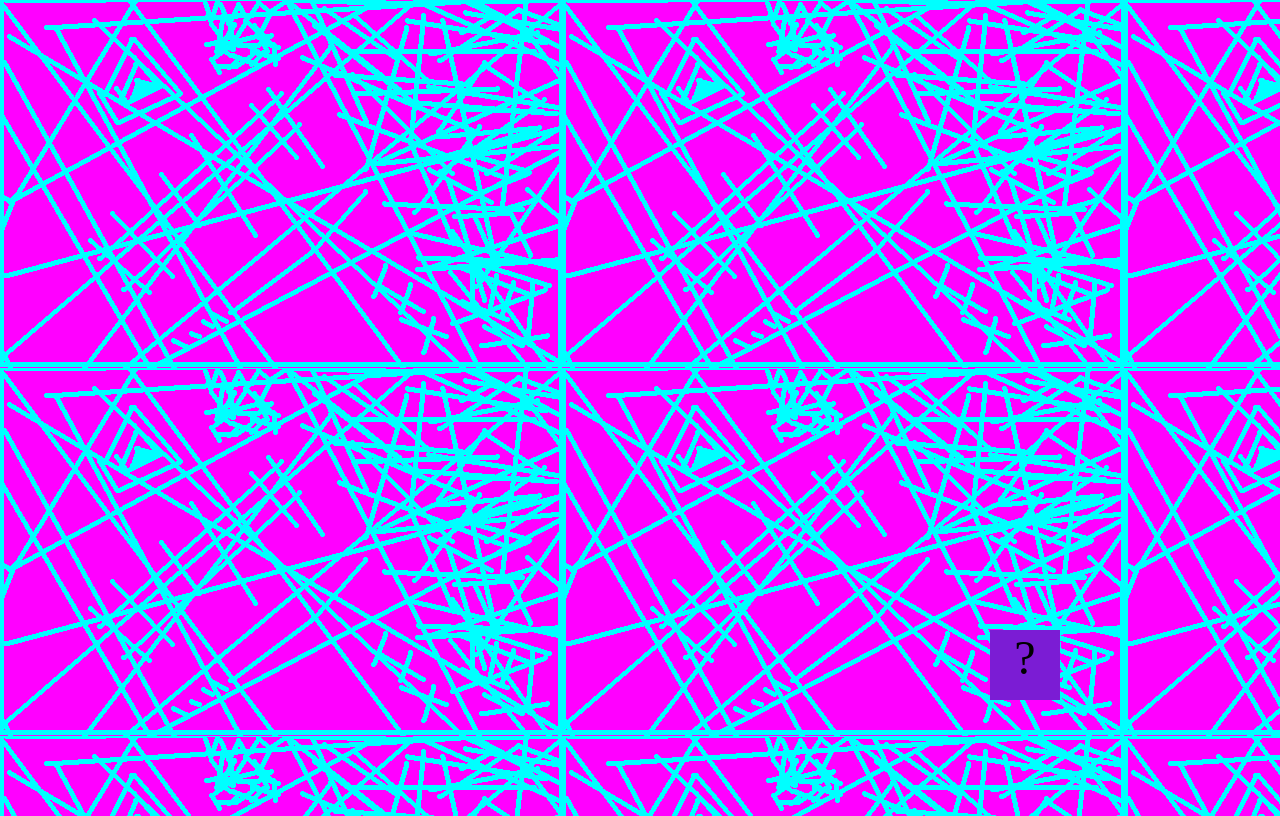
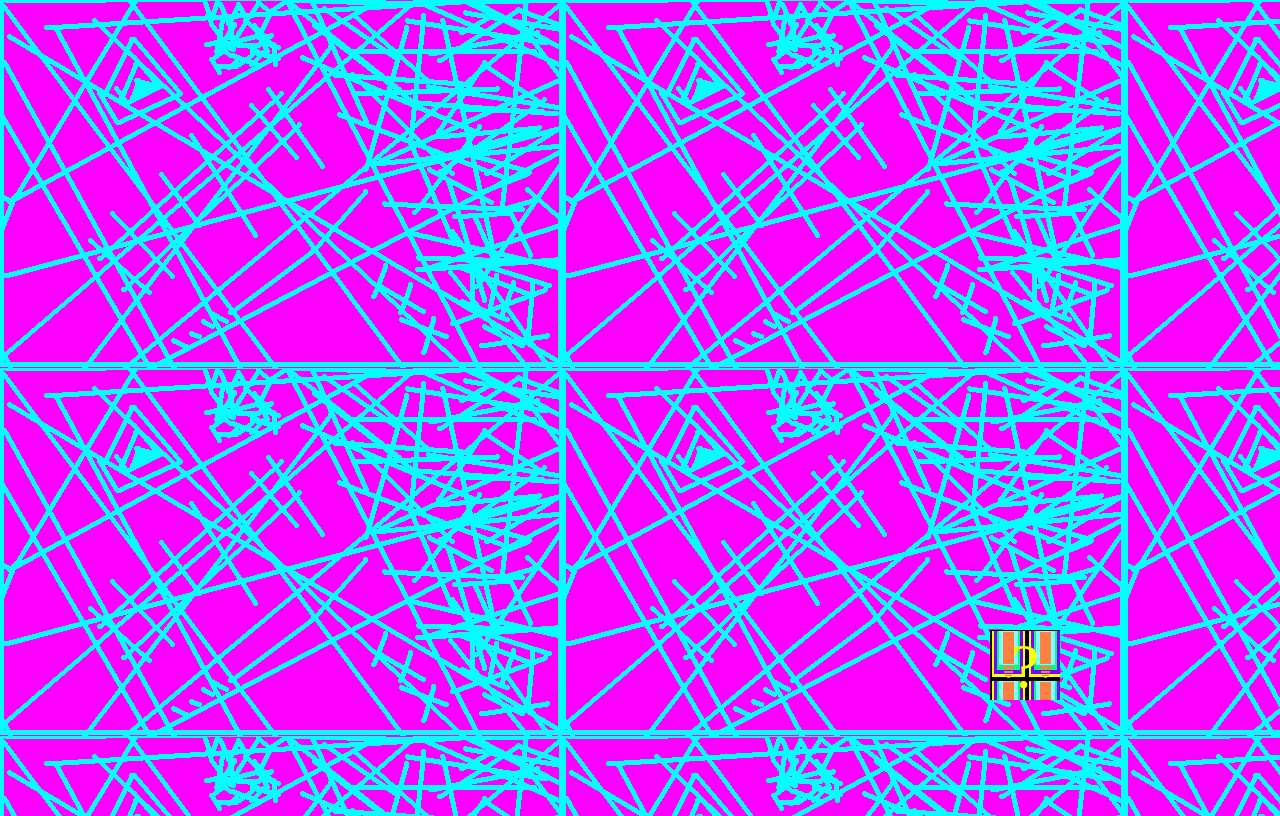
Before and after one commit to inglefieldM/inglefieldM.github.io, a plain HTML site: page fsd-projects/bouncing-box/index.html in a window 1280 px wide. Drawn offline with Linux system fonts and the light colour scheme.

Commit message:
changed bouncing box image

```diff
--- a/fsd-projects/bouncing-box/index.html
+++ b/fsd-projects/bouncing-box/index.html
@@ -10,8 +10,9 @@
 		.box {
 			width: 70px;
 			height: 70px;
-			background-color: rgb(123, 28, 212);
-			font-size: 300%;
+			background-image: url(img/greaa.PNG);
+			font-size: 400%;
+			color: yellow;
 			text-align: center;
 			user-select: none;
 			display: block;
```
